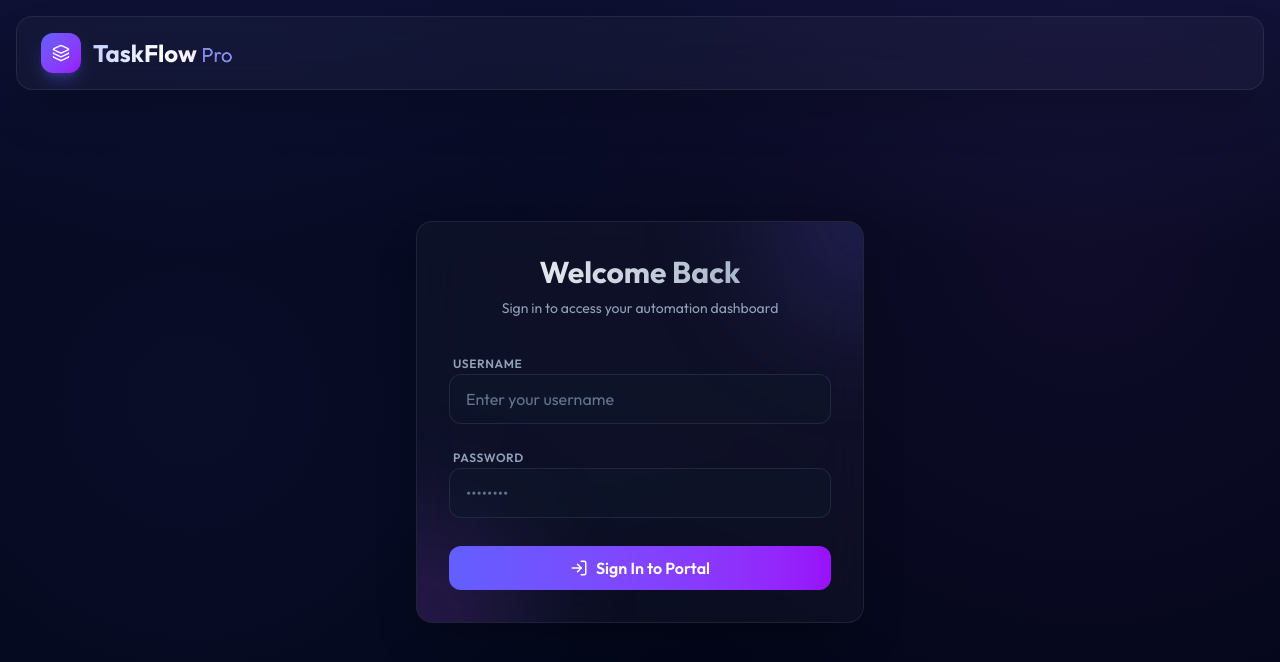
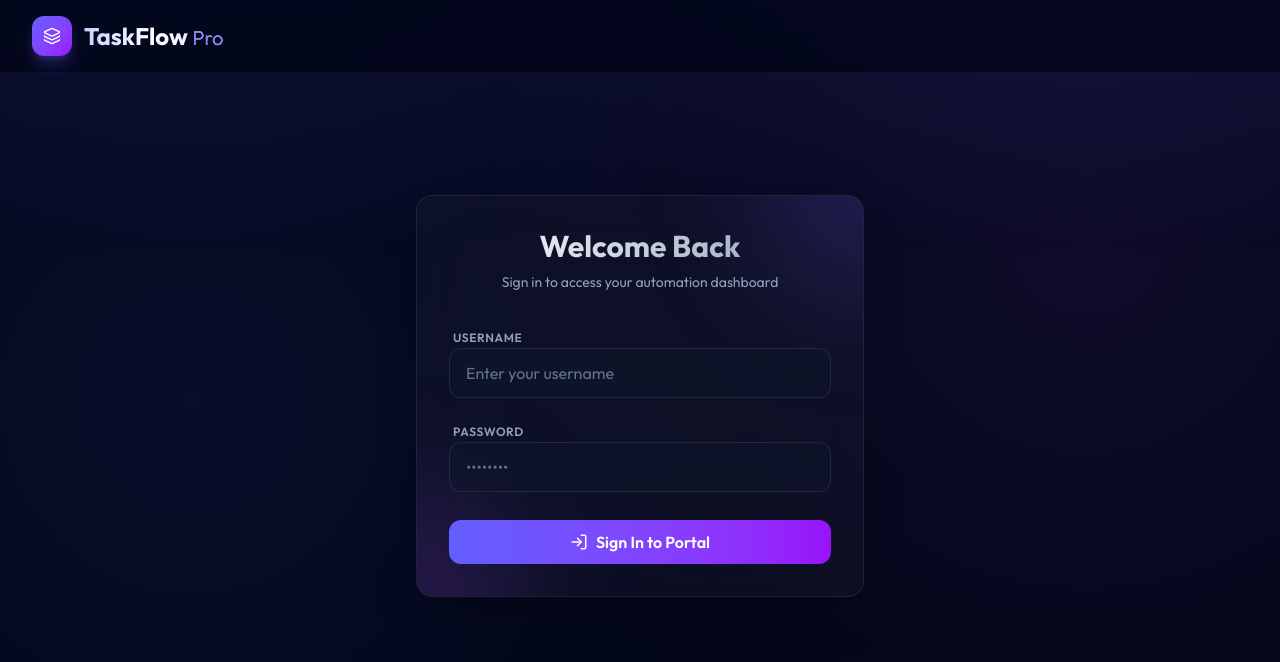
Before and after one commit to Maheshpatgar488/Habit-Tracking-System, a React (Vite) app in the folder frontend/: page / in a window 1280 px wide. Shown: the top 662 px of the page. Built offline with nearby package versions, Linux system fonts and the light colour scheme.

Commit message:
feat: make navbar fully sticky/fixed and configure local API routing

```diff
--- a/frontend/src/App.jsx
+++ b/frontend/src/App.jsx
@@ -1,4 +1,5 @@
 import { BrowserRouter as Router, Routes, Route, Navigate, useLocation } from 'react-router-dom';
+import { useState, useEffect } from 'react';
 import Login from './pages/Login';
 import AdminDashboard from './pages/admin/AdminDashboard';
 import UserDashboard from './pages/user/UserDashboard';
@@ -17,9 +18,26 @@ const PrivateRoute = ({ children, role }) => {
 const Header = () => {
     const location = useLocation();
     const hasToken = !!localStorage.getItem('token');
+    const [scrolled, setScrolled] = useState(false);
+
+    useEffect(() => {
+        const onScroll = () => setScrolled(window.scrollY > 10);
+        window.addEventListener('scroll', onScroll, { passive: true });
+        return () => window.removeEventListener('scroll', onScroll);
+    }, []);
 
     return (
-        <header className="sticky top-0 z-50 glass-card mx-2 sm:mx-4 mt-3 sm:mt-4 mb-6 sm:mb-8 px-4 sm:px-6 py-3 sm:py-4 flex justify-between items-center rounded-2xl">
+        <header
+            className={[
+                'fixed top-0 left-0 right-0 z-50 w-full',
+                'bg-slate-950/80 backdrop-blur-xl',
+                'border-b transition-all duration-300',
+                scrolled
+                    ? 'border-indigo-500/20 shadow-[0_4px_24px_rgba(99,102,241,0.12)]'
+                    : 'border-white/5 shadow-none',
+            ].join(' ')}
+        >
+            <div className="max-w-7xl mx-auto px-4 sm:px-6 lg:px-8 py-3 sm:py-4 flex justify-between items-center">
                 <div className="flex items-center gap-2 sm:gap-3">
                     <div className="w-8 h-8 sm:w-10 sm:h-10 rounded-xl bg-gradient-to-br from-indigo-500 to-purple-600 flex items-center justify-center shadow-lg shadow-indigo-500/30">
                         <Layers className="text-white" size={18} />
@@ -31,12 +49,13 @@ const Header = () => {
                 {hasToken && (
                     <button
                         onClick={() => { localStorage.clear(); window.location.href = '/'; }}
-                    className="flex items-center gap-2 px-3 sm:px-4 py-2 rounded-lg text-sm font-medium text-slate-300 hover:text-white hover:bg-white/5 transition-all"
+                        className="flex items-center gap-2 px-3 sm:px-4 py-2 rounded-lg text-sm font-medium text-slate-300 hover:text-white hover:bg-white/10 transition-all duration-200"
                     >
                         <LogOut size={16} />
                         <span className="hidden sm:inline">Sign Out</span>
                     </button>
                 )}
+            </div>
         </header>
     );
 };
@@ -60,11 +79,11 @@ function App() {
     <Router>
       <div className="min-h-screen flex flex-col relative overflow-x-hidden">
         {/* Background ambient light */}
-        <div className="absolute top-0 inset-x-0 h-64 bg-gradient-to-b from-indigo-500/10 to-transparent pointer-events-none" />
+        <div className="fixed top-0 inset-x-0 h-64 bg-gradient-to-b from-indigo-500/10 to-transparent pointer-events-none z-0" />
 
         <Header />
 
-        <main className="flex-1 w-full max-w-7xl mx-auto px-3 sm:px-4 pb-12 relative z-10">
+        <main className="flex-1 w-full max-w-7xl mx-auto px-3 sm:px-4 lg:px-8 pt-20 sm:pt-24 pb-12 relative z-10">
             <Routes>
                 <Route path="/" element={<Login />} />
                 <Route path="/admin" element={<AdminRoute />} />
--- a/frontend/src/pages/Login.jsx
+++ b/frontend/src/pages/Login.jsx
@@ -29,7 +29,7 @@ const Login = ({ defaultRole = 'user' }) => {
         setLoading(true);
 
         try {
-            const API_BASE_URL = import.meta.env.PROD ? '' : 'http://localhost:5000';
+            const API_BASE_URL = import.meta.env.VITE_API_URL || '';
             const response = await axios.post(`${API_BASE_URL}/api/auth/login`, {
                 username,
                 password,
--- a/frontend/src/pages/admin/AdminDashboard.jsx
+++ b/frontend/src/pages/admin/AdminDashboard.jsx
@@ -30,7 +30,7 @@ const AdminDashboard = () => {
         try {
             const token = localStorage.getItem('token');
             const headers = { Authorization: `Bearer ${token}` };
-            const API_BASE_URL = import.meta.env.PROD ? '' : 'http://localhost:5000';
+            const API_BASE_URL = import.meta.env.VITE_API_URL || '';
 
             // Compute local date string (IST-aware)
             const localDate = new Date();
@@ -63,7 +63,7 @@ const AdminDashboard = () => {
         e.preventDefault();
         try {
             const token = localStorage.getItem('token');
-            const API_BASE_URL = import.meta.env.PROD ? '' : 'http://localhost:5000';
+            const API_BASE_URL = import.meta.env.VITE_API_URL || '';
             await axios.post(`${API_BASE_URL}/api/admin/users`, {
                 name: newUserName,
                 username: newUserUsername,
@@ -85,7 +85,7 @@ const AdminDashboard = () => {
         e.preventDefault();
         try {
             const token = localStorage.getItem('token');
-            const API_BASE_URL = import.meta.env.PROD ? '' : 'http://localhost:5000';
+            const API_BASE_URL = import.meta.env.VITE_API_URL || '';
             await axios.post(`${API_BASE_URL}/api/admin/routines`, {
                 user_id: selectedUser,
                 task_name: taskName,
@@ -107,7 +107,7 @@ const AdminDashboard = () => {
     const loadUserRoutines = async (userId) => {
         try {
             const token = localStorage.getItem('token');
-            const API_BASE_URL = import.meta.env.PROD ? '' : 'http://localhost:5000';
+            const API_BASE_URL = import.meta.env.VITE_API_URL || '';
             const res = await axios.get(`${API_BASE_URL}/api/admin/routines/${userId}`, {
                 headers: { Authorization: `Bearer ${token}` }
             });
@@ -125,7 +125,7 @@ const AdminDashboard = () => {
         if (!window.confirm('Are you sure you want to delete this routine? It will prevent future tasks from generating.')) return;
         try {
             const token = localStorage.getItem('token');
-            const API_BASE_URL = import.meta.env.PROD ? '' : 'http://localhost:5000';
+            const API_BASE_URL = import.meta.env.VITE_API_URL || '';
             await axios.delete(`${API_BASE_URL}/api/admin/routines/${routineId}`, {
                 headers: { Authorization: `Bearer ${token}` }
             });
--- a/frontend/src/pages/user/UserDashboard.jsx
+++ b/frontend/src/pages/user/UserDashboard.jsx
@@ -66,7 +66,7 @@ const UserDashboard = () => {
 
                     const token = localStorage.getItem('token');
                     if (token) {
-                        const API_BASE_URL = import.meta.env.PROD ? '' : 'http://localhost:5000';
+                        const API_BASE_URL = import.meta.env.VITE_API_URL || '';
                         const subscriptionData = {
                             endpoint: existingSub.endpoint,
                             keys: {
@@ -89,7 +89,7 @@ const UserDashboard = () => {
     const fetchTimeline = async () => {
         try {
             const token = localStorage.getItem('token');
-            const API_BASE_URL = import.meta.env.PROD ? '' : 'http://localhost:5000';
+            const API_BASE_URL = import.meta.env.VITE_API_URL || '';
 
             const localDate = new Date();
             const offset = localDate.getTimezoneOffset();
@@ -131,7 +131,7 @@ const UserDashboard = () => {
     const markCompleted = async (taskId) => {
         try {
             const token = localStorage.getItem('token');
-            const API_BASE_URL = import.meta.env.PROD ? '' : 'http://localhost:5000';
+            const API_BASE_URL = import.meta.env.VITE_API_URL || '';
             await axios.put(`${API_BASE_URL}/api/user/tasks/${taskId}/complete`, {}, {
                 headers: { Authorization: `Bearer ${token}` }
             });
@@ -179,7 +179,7 @@ const UserDashboard = () => {
             }
 
             const token = localStorage.getItem('token');
-            const API_BASE_URL = import.meta.env.PROD ? '' : 'http://localhost:5000';
+            const API_BASE_URL = import.meta.env.VITE_API_URL || '';
             const subscriptionData = {
                 endpoint: subscription.endpoint,
                 keys: {
```
Lines whose indentation alone changed are shown as unchanged.
